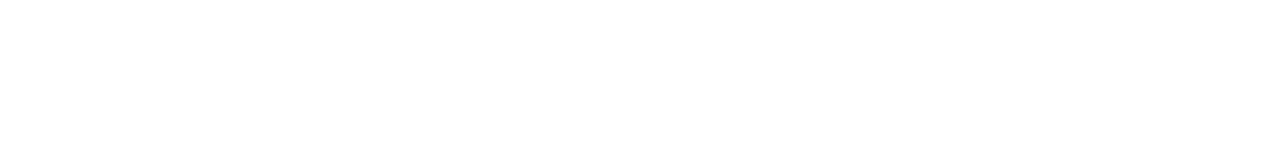
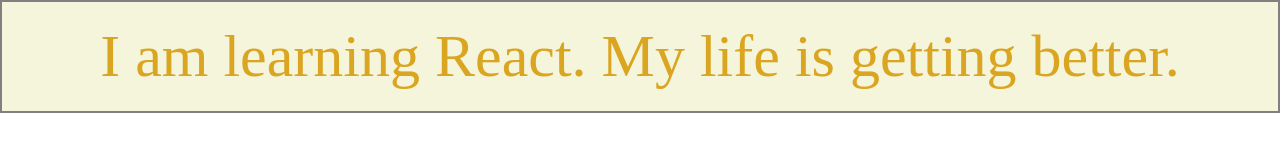
Before and after one commit to harshtodake/React-Basics-Practice-Test---Render-React-Component---dflf9877jift, a React app: page / in a window 1280 px wide. Built offline with nearby package versions, Linux system fonts and the light colour scheme.

Commit message:
task-completed

```diff
--- a/package.json
+++ b/package.json
@@ -48,7 +48,7 @@
     "jest": "^26.4.2",
     "react-test-renderer": "^16.13.1",
     "webpack": "^4.44.2",
-    "webpack-dev-server": "^3.11.0",
+    "webpack-dev-server": "^3.11.3",
     "xml-js": "^1.6.11"
   }
 }
--- a/src/components/App.js
+++ b/src/components/App.js
@@ -1,9 +1,12 @@
 import React, {Component, useState} from "react";
 import '../styles/App.css';
+import Renderapp from "./Renderapp";
 
 const App = () => {
   return (
-    <div id="main"></div>
+    <div id="main">
+      <Renderapp name="Harshraj"/>
+    </div>
   )
 }
 
--- /dev/null
+++ b/src/components/Renderapp.jsx
@@ -0,0 +1,14 @@
+import React from "react";
+import '../styles/App.css';
+
+const Renderapp = (props) => {
+
+
+    return(
+        <div id="root">
+            <p>I am learning React. My life is getting better.</p>
+        </div>
+    )
+}
+
+export default Renderapp;
--- a/src/styles/App.css
+++ b/src/styles/App.css
@@ -1,3 +1,8 @@
+*{
+    padding: 0;
+    margin: 0;
+    box-sizing: border-box;
+}
 h1 {
     color: #27aedb;
     text-align: center;
@@ -10,3 +15,12 @@
     justify-content: center;
     align-items: center;
 }
+
+p{
+    text-align: center;
+    color: goldenrod;
+    font-size: 60px;
+    border: 2px solid grey;
+    padding: 20px;
+    background-color: beige;
+}
```
Also changed, not shown: 1 other file.
